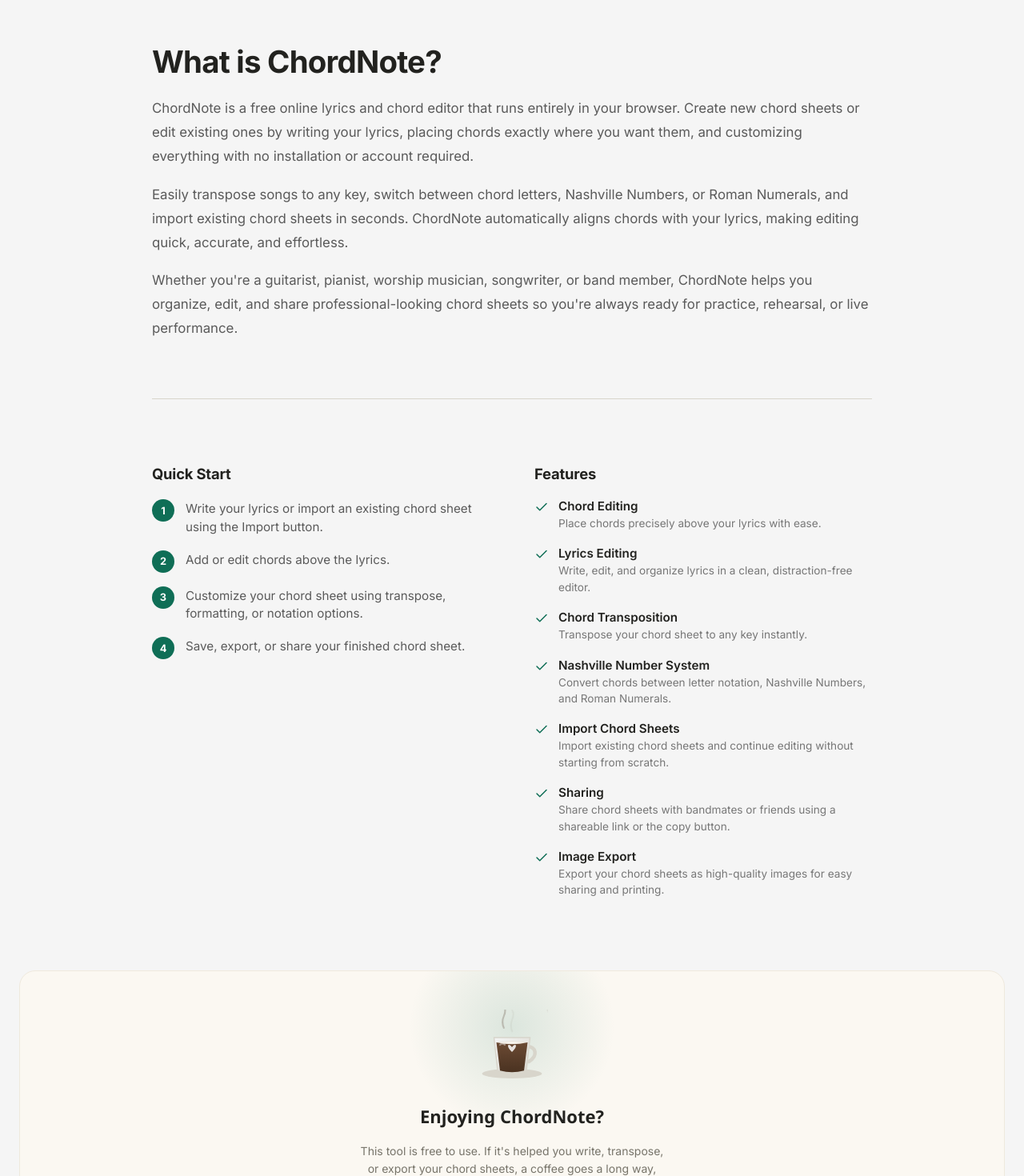
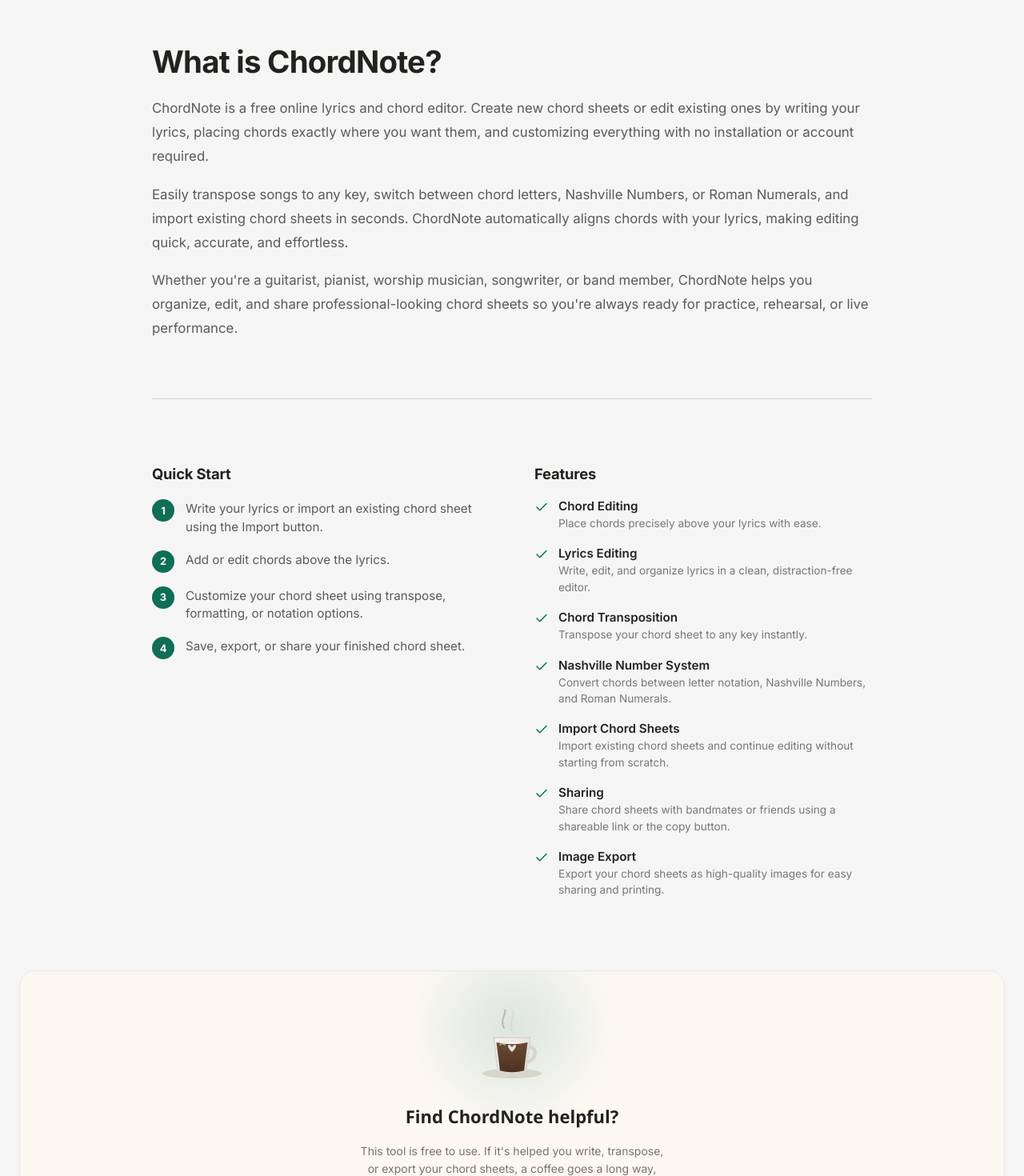
Before and after one commit to zanjzz/ChordNote, a React (Vite) app: page / in a window 1280 px wide. Shown: the part 880-2350 px from the top of the page at 80% size. Built offline with nearby package versions, Linux system fonts and the light colour scheme.

Commit message:
Modified few texts

```diff
--- a/src/components/InfoSection.jsx
+++ b/src/components/InfoSection.jsx
@@ -91,8 +91,8 @@
               marginBottom: "16px",
             }}
           >
-            ChordNote is a free online lyrics and chord editor that runs
-            entirely in your browser. Create new chord sheets or edit existing
+            ChordNote is a free online lyrics and chord editor.
+            Create new chord sheets or edit existing
             ones by writing your lyrics, placing chords exactly where you want
             them, and customizing everything with no installation or account
             required.
--- a/src/components/SupportBanner.jsx
+++ b/src/components/SupportBanner.jsx
@@ -153,7 +153,7 @@
           color: textColor,
         }}
       >
-        Enjoying ChordNote?
+        Find ChordNote helpful?
       </h2>
 
       <p
```
